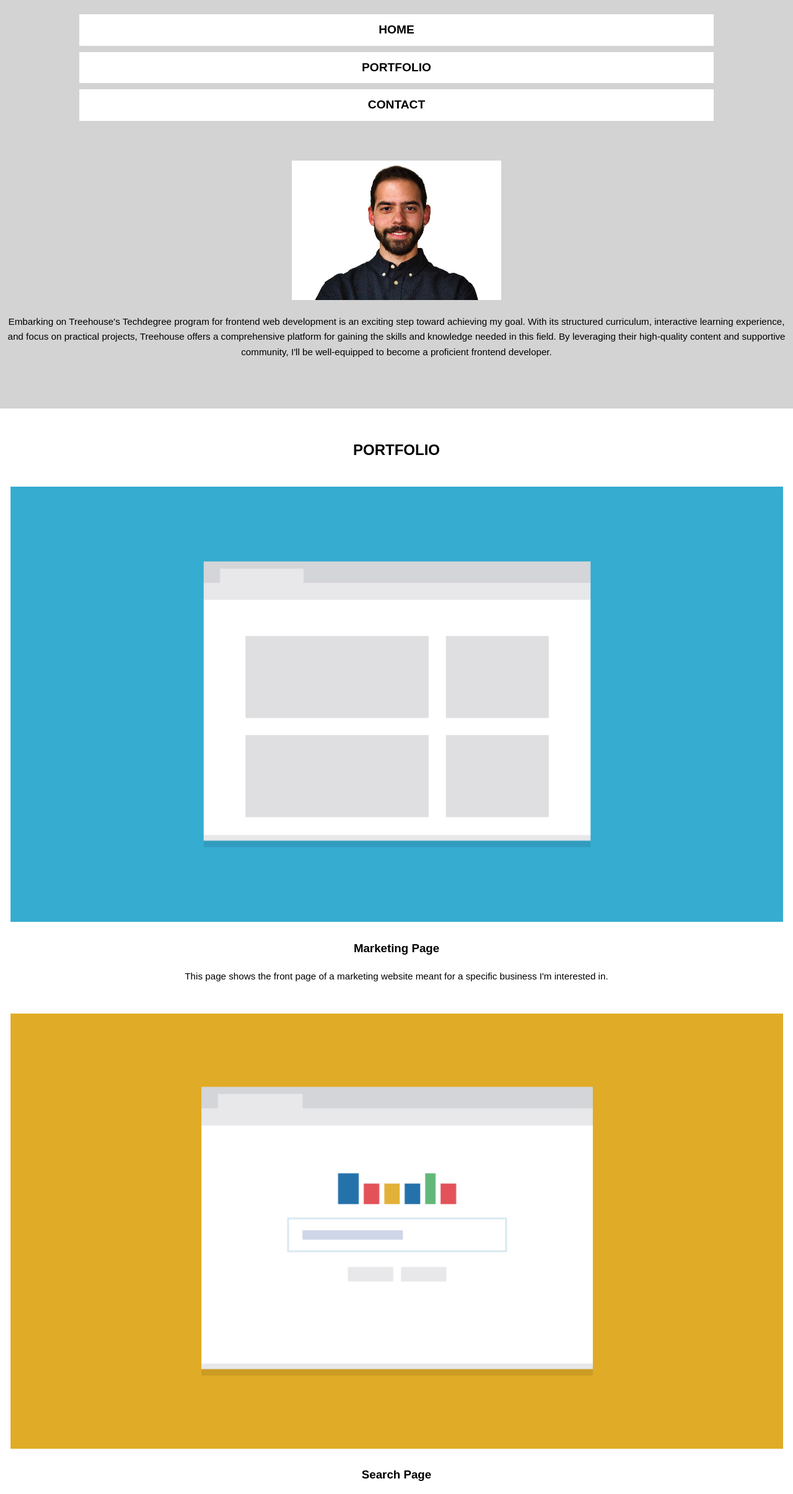
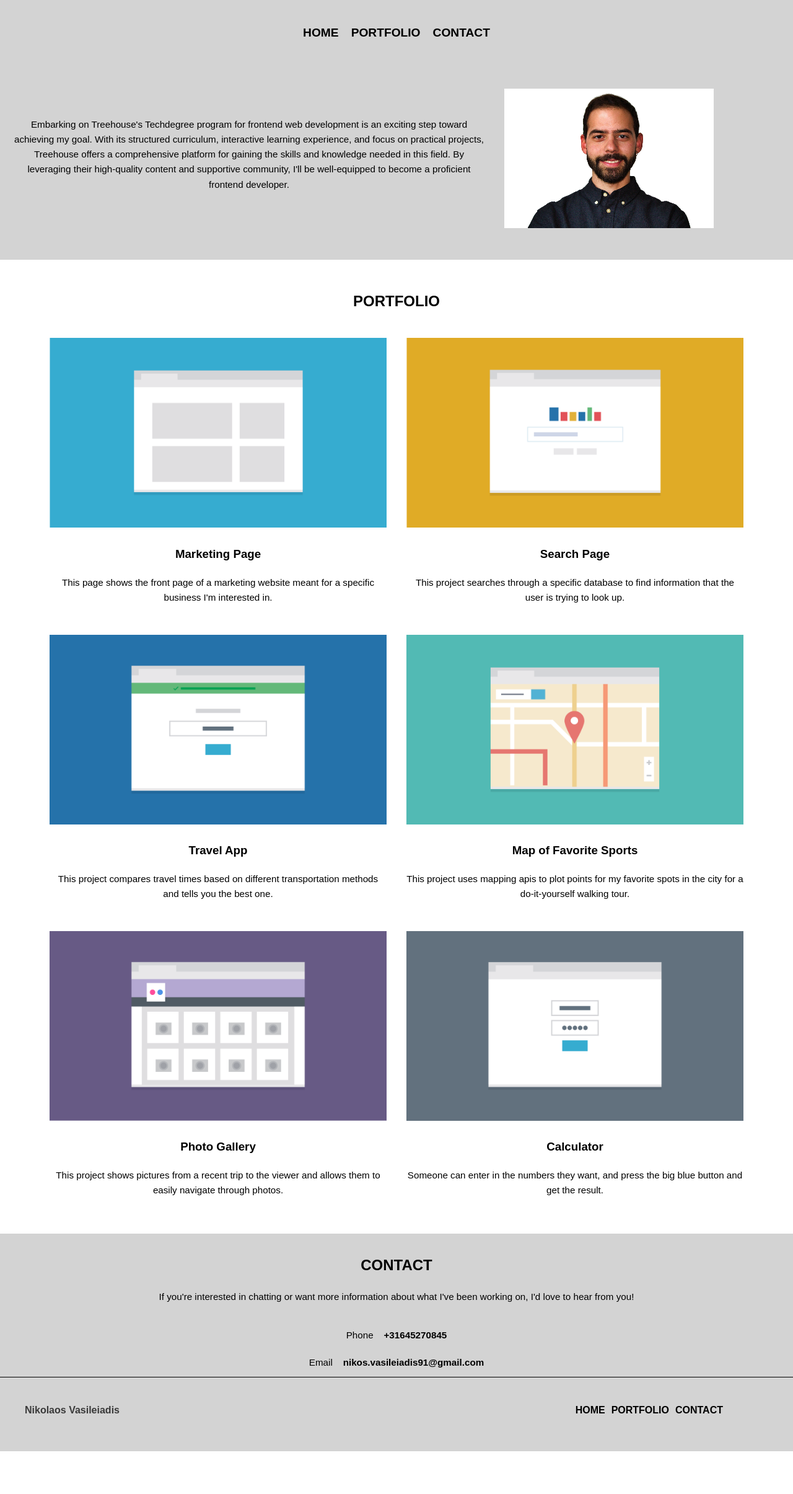
Before and after one commit to ntroulakos/Tech-degree-Project2, a plain HTML site: page index.html in a window 1280 px wide. Shown: the part 122-2532 px from the top of the page at 62% size. After the commit the page ends 2463 px from the top, so only its background shows below. Drawn offline with Linux system fonts and the light colour scheme.

Commit message:
changes for the tablet layout

```diff
--- a/css/style.css
+++ b/css/style.css
@@ -130,3 +130,78 @@ img {
 .namefooter {
     margin-top: 40px;
 }
+
+@media (min-width: 769px) {
+
+    .main-nav {
+        display: flex;
+        flex-direction: row;
+    }
+    .main-header {
+        width: 90%;
+        margin: 0 auto;
+        display: flex;
+        flex-direction: column;
+        align-items: center;
+
+    }
+    .item {
+        background: none;
+    }
+    .introduction {
+        display: flex;
+        align-items: center;
+        max-width: 90%;
+    }
+    .profilepic {
+        order: 1;
+        padding-left: 30px;
+    }
+    .introduction p {
+        padding-left: 20px;
+    }
+    .col {
+        flex: 1 50%;
+    }
+    .row {
+        width: 90%;
+        margin: 0 auto;
+        display: flex;
+        flex-wrap: wrap;
+    }
+    .mobile {
+        display: none;
+    }
+    .desktop {
+        display: flex;
+        flex-direction: row;
+        justify-content: space-between;
+        max-width: 90%;
+    }
+    .list-nav {
+        display: flex;
+        flex-direction: row;
+        margin-top: 40px;
+    }
+    .list-nav a {
+        padding: 5px;
+        font-weight: bold;
+    }
+    .desktop, .namefooter {
+        margin-left: 20px;
+    }
+}
+
+/* @media (min-width: 1025px) {
+
+    .main-header,
+    .row {
+        width: 80%;
+        max-width: 1150px;
+    }
+	.main-header {
+		flex-direction: row;
+		justify-content: space-between;
+	}
+
+} */
--- a/index.html
+++ b/index.html
@@ -71,9 +71,9 @@
                 <div class="desktop">
                     <h4 class="namefooter">Nikolaos Vasileiadis</h4>
                     <ul class="list-nav">
-                        <li><a href="#">HOME</a></li>
-                        <li><a href="#">PORTFOLIO</a></li>
-                        <li><a href="#">CONTACT</a></li>
+                        <li><a href="#top">HOME</a></li>
+                        <li><a href="#portfolio">PORTFOLIO</a></li>
+                        <li><a href="#contact">CONTACT</a></li>
                     </ul>
                 </div>
             </div>
```
